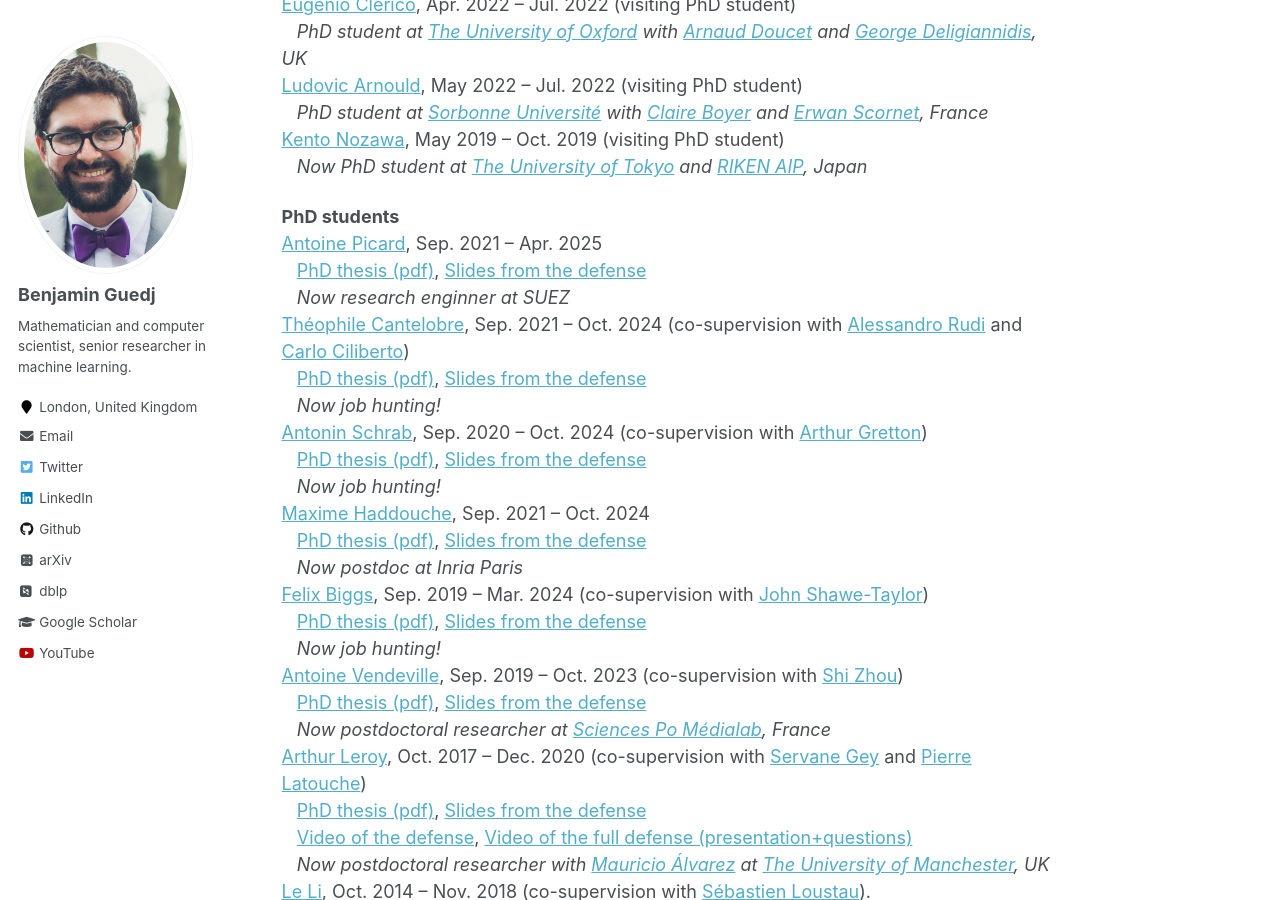
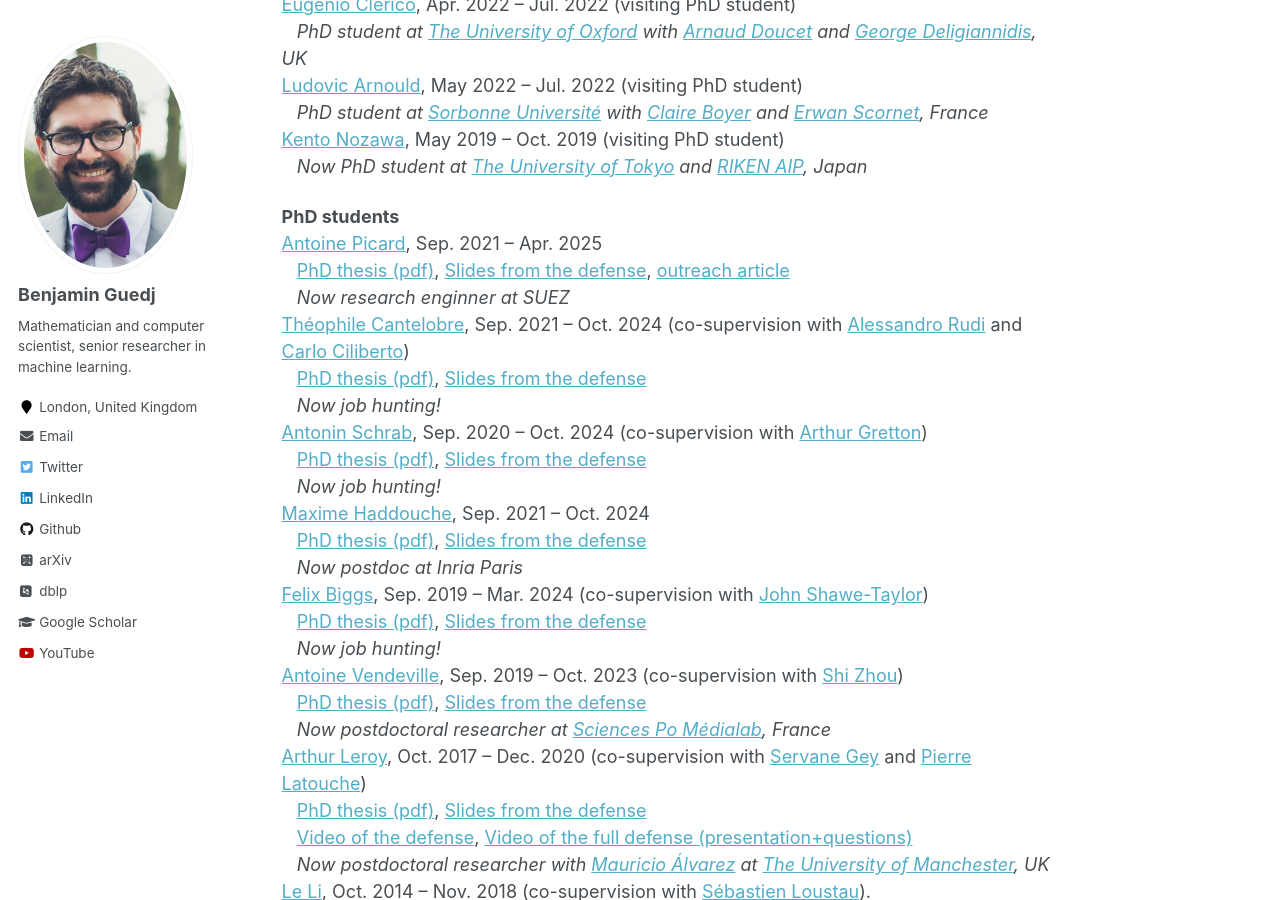
Before and after one commit to bguedj/bguedj.github.io, a Jekyll site: the page built from _pages/team.md, in a window 1280 px wide and 900 px high, scrolled down 1217 px. Built offline with Jekyll 4.4.1, drawn with Linux system fonts in a browser that asks for light colours; some web fonts are replaced.

Commit message:
lien antoine

```diff
--- a/_pages/team.md
+++ b/_pages/team.md
@@ -53,7 +53,7 @@ If you are interested in an internship: unfortunately, I can only consider appli
 
 **PhD students**
 [Antoine Picard](https://www.linkedin.com/in/antoine-picard-3147a1212/), Sep. 2021 -- Apr. 2025
-&nbsp;&nbsp;&nbsp;[PhD thesis (pdf)](), [Slides from the defense]()
+&nbsp;&nbsp;&nbsp;[PhD thesis (pdf)](), [Slides from the defense](), [outreach article](https://www.inria.fr/fr/gaz-vert-algorithme-optimiser-methanisation)
 &nbsp;&nbsp;&nbsp;*Now research enginner at SUEZ*
 [Théophile Cantelobre](https://theophilec.github.io), Sep. 2021 -- Oct. 2024 (co-supervision with [Alessandro Rudi](https://www.di.ens.fr/~rudi/) and [Carlo Ciliberto](https://cciliber.github.io))
 &nbsp;&nbsp;&nbsp;[PhD thesis (pdf)](https://theses.hal.science/tel-04928744v1/document), [Slides from the defense]()
```
